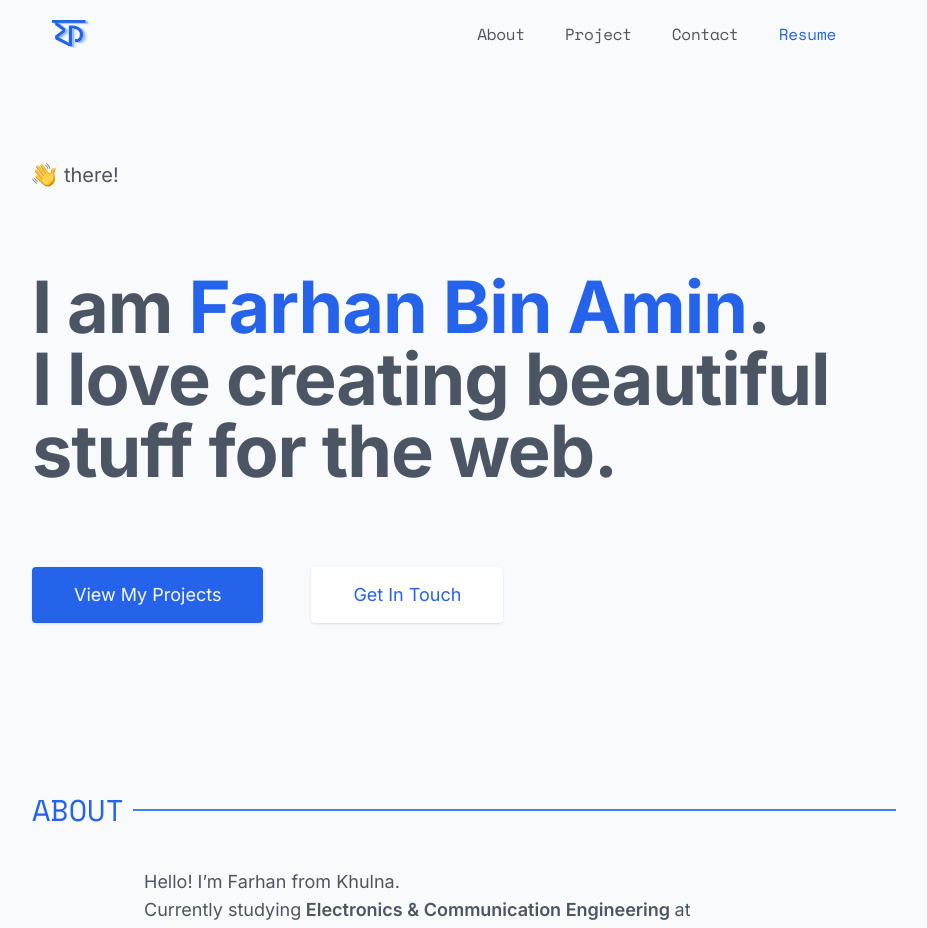
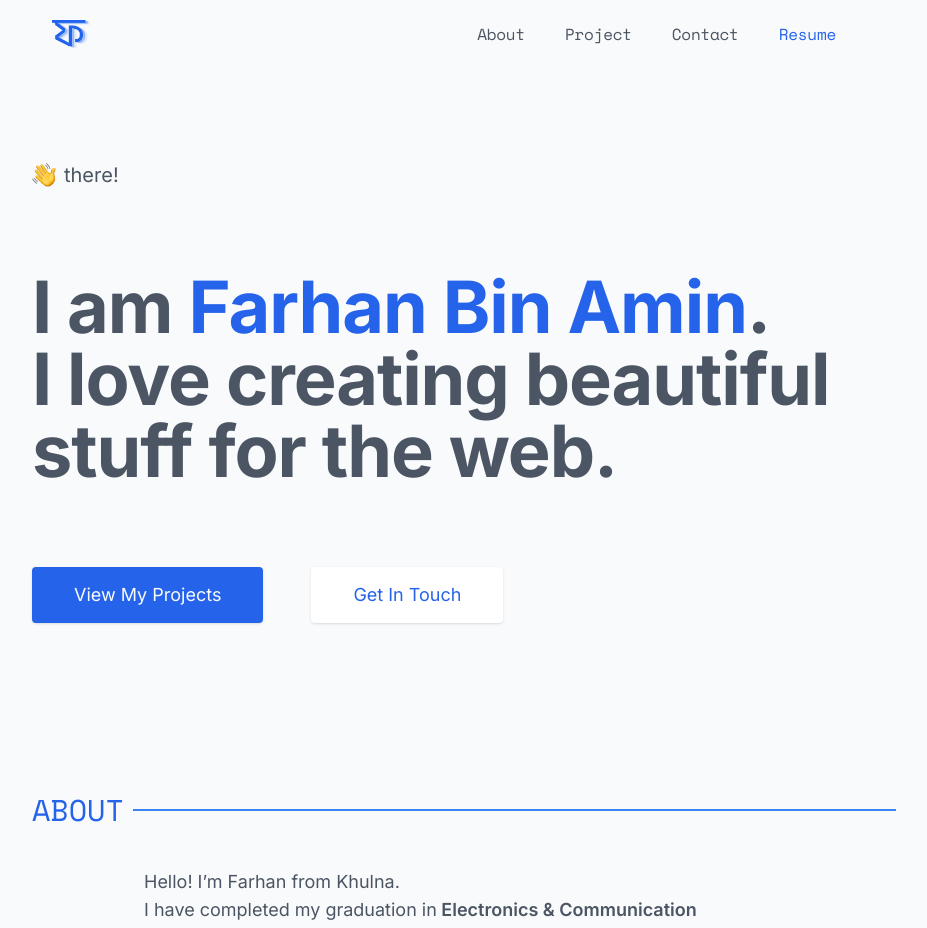
Before and after one commit to farhan2077/farhan2077.github.io, a React (Create React App) app: page / in a window 1280 px wide. Shown: the top 928 px of the page, without its empty margins (176-1103 px from the left). Built offline with nearby package versions, Linux system fonts and the light colour scheme.

Commit message:
feat: testing github hook husky

```diff
--- a/package.json
+++ b/package.json
@@ -17,7 +17,8 @@
     "test": "react-scripts test",
     "eject": "react-scripts eject",
     "predeploy": "npm run build",
-    "deploy": "gh-pages -d build"
+    "deploy": "gh-pages -d build",
+    "prepare": "husky install"
   },
   "eslintConfig": {
     "extends": [
@@ -37,6 +38,7 @@
     ]
   },
   "devDependencies": {
+    "husky": "^8.0.3",
     "tailwindcss": "^3.2.7"
   }
 }
--- a/src/components/About.js
+++ b/src/components/About.js
@@ -5,15 +5,14 @@ export default function About() {
     <div>
       <span id="about"></span>
       <h2 className="header">about</h2>
-      <section className="mt-6 md:mt-10 ml-0 md:ml-28 mr-0 md:mr-40 grid gap-y-4 text-primary">
+      <section className="grid mt-6 ml-0 mr-0 md:mt-10 md:ml-28 md:mr-40 gap-y-4 text-primary">
         <p>
           Hello! I’m Farhan from Khulna.
-          <br />
-          Currently studying
+          <br />I have completed my graduation in
           <span className="font-semibold">
             &nbsp;Electronics & Communication Engineering&nbsp;
           </span>
-          at&nbsp;
+          from&nbsp;
           <a
             className="text-link underline-anim"
             href="https://ku.ac.bd/"
```
Also changed, not shown: 2 other files (tests, documents, lock files or other folders).
